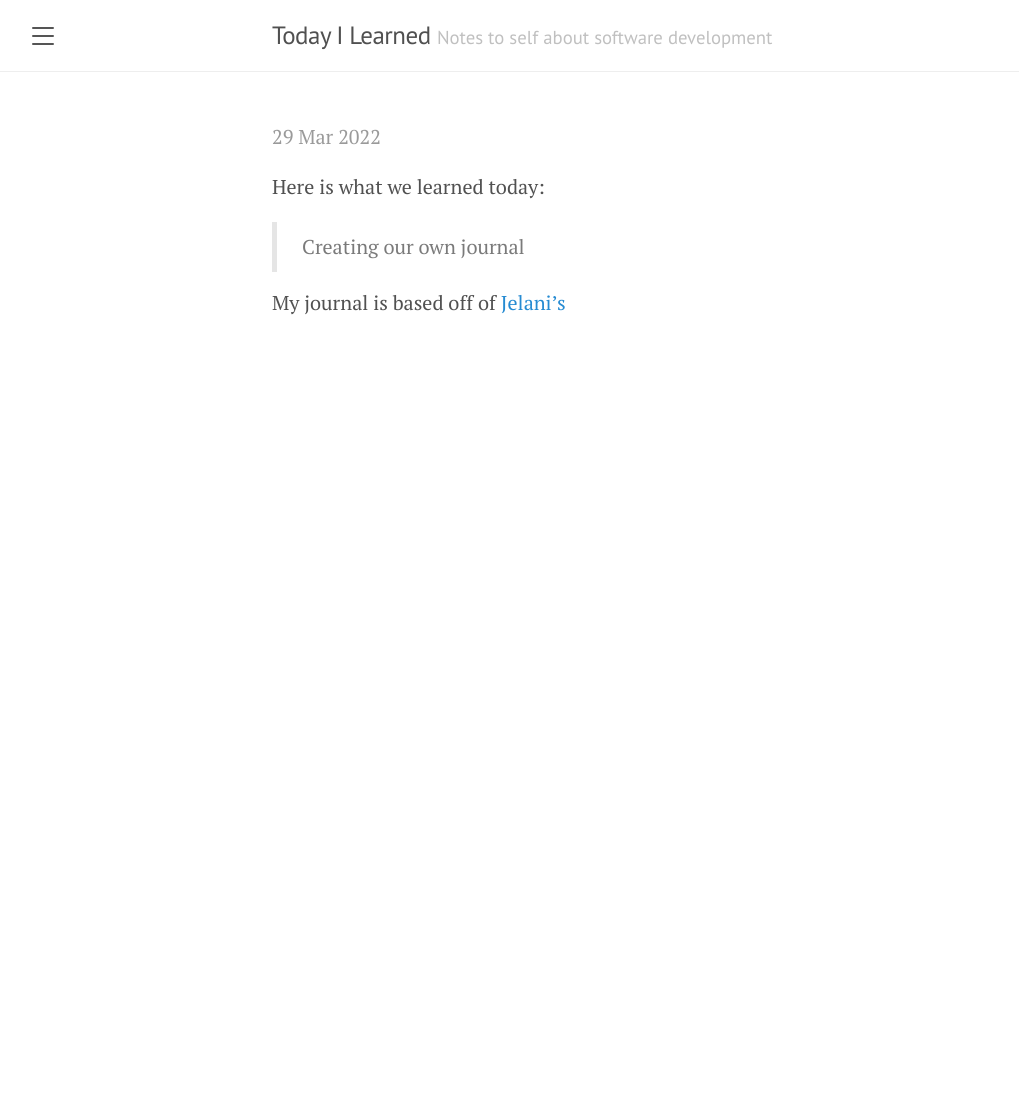
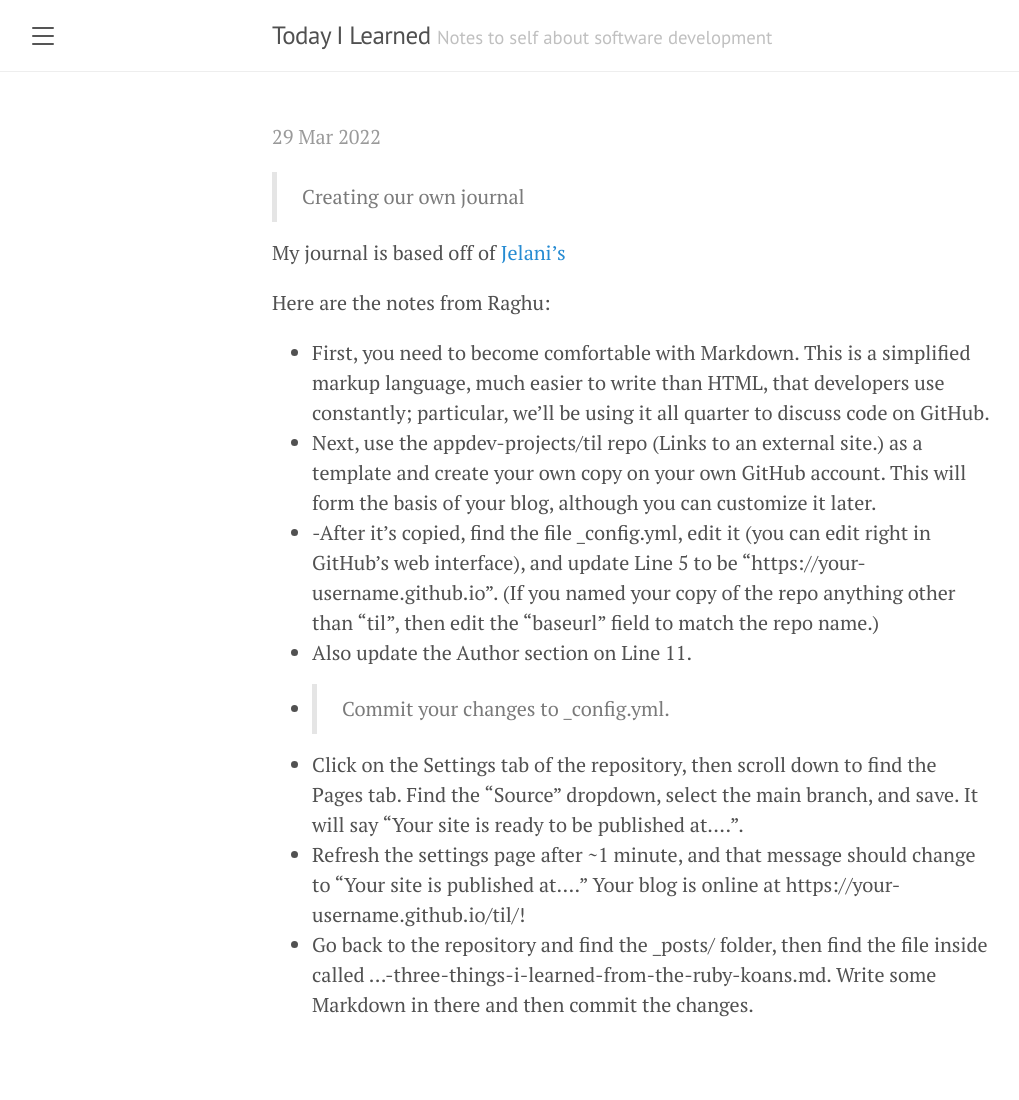
Before and after one commit to lepst0928/blog, a Jekyll site: the page built from _posts/2022-03-29-three-things-i-learned-from-the-ruby-koans.md, in a window 1280 px wide. Shown: the whole page, without its empty margins (8-1027 px from the left). Built offline with Jekyll 4.4.1, drawn with Linux system fonts in a browser that asks for light colours; our own code applies the rules of GitHub Pages for plain Markdown files; before the commit the page ends 900 px from its top, so only the background shows below that.

Commit message:
Update 2022-03-29-three-things-i-learned-from-the-ruby-koans.md

```diff
--- a/_posts/2022-03-29-three-things-i-learned-from-the-ruby-koans.md
+++ b/_posts/2022-03-29-three-things-i-learned-from-the-ruby-koans.md
@@ -3,8 +3,17 @@ layout: post
 title:Creating a journal [3/29/22]
 ---
 
-Here is what we learned today:
-
 > Creating our own journal
 
 My journal is based off of [Jelani's](https://jelani.dev/)
+
+Here are the notes from Raghu:
+- First, you need to become comfortable with Markdown. This is a simplified markup language, much easier to write than HTML, that developers use constantly; particular, we’ll be using it all quarter to discuss code on GitHub.
+- Next, use the appdev-projects/til repo (Links to an external site.) as a template and create your own copy on your own GitHub account. This will form the basis of your blog, although you can customize it later.
+- -After it’s copied, find the file _config.yml, edit it (you can edit right in GitHub's web interface), and update Line 5 to be "https://your-username.github.io". (If you named your copy of the repo anything other than "til", then edit the "baseurl" field to match the repo name.)
+- Also update the Author section on Line 11.
+- > Commit your changes to _config.yml.
+- Click on the Settings tab of the repository, then scroll down to find the Pages tab.
+Find the “Source” dropdown, select the main branch, and save. It will say "Your site is ready to be published at....".
+- Refresh the settings page after ~1 minute, and that message should change to "Your site is published at...." Your blog is online at https://your-username.github.io/til/!
+- Go back to the repository and find the _posts/ folder, then find the file inside called ...-three-things-i-learned-from-the-ruby-koans.md. Write some Markdown in there and then commit the changes.
```
